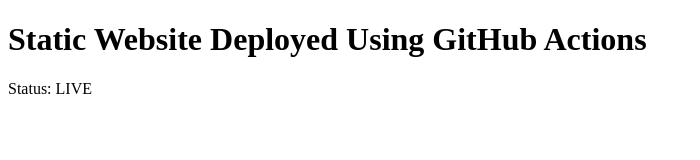
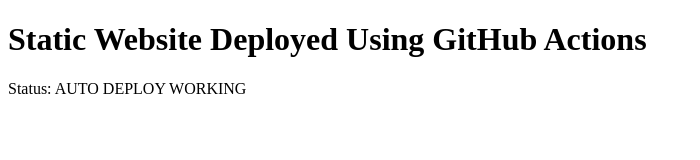
Before and after one commit to shivanimalgaya10/s3-static-site, a plain HTML site: page index.html in a window 1280 px wide. Shown: the whole page, without its empty margins (0-700 px from the left). Drawn offline with Linux system fonts and the light colour scheme.

Commit message:
Update website content

```diff
--- a/index.html
+++ b/index.html
@@ -5,6 +5,6 @@
 </head>
 <body>
   <h1>Static Website Deployed Using GitHub Actions</h1>
-  <p>Status: LIVE</p>
+<p>Status: AUTO DEPLOY WORKING</p>
 </body>
 </html>
```
